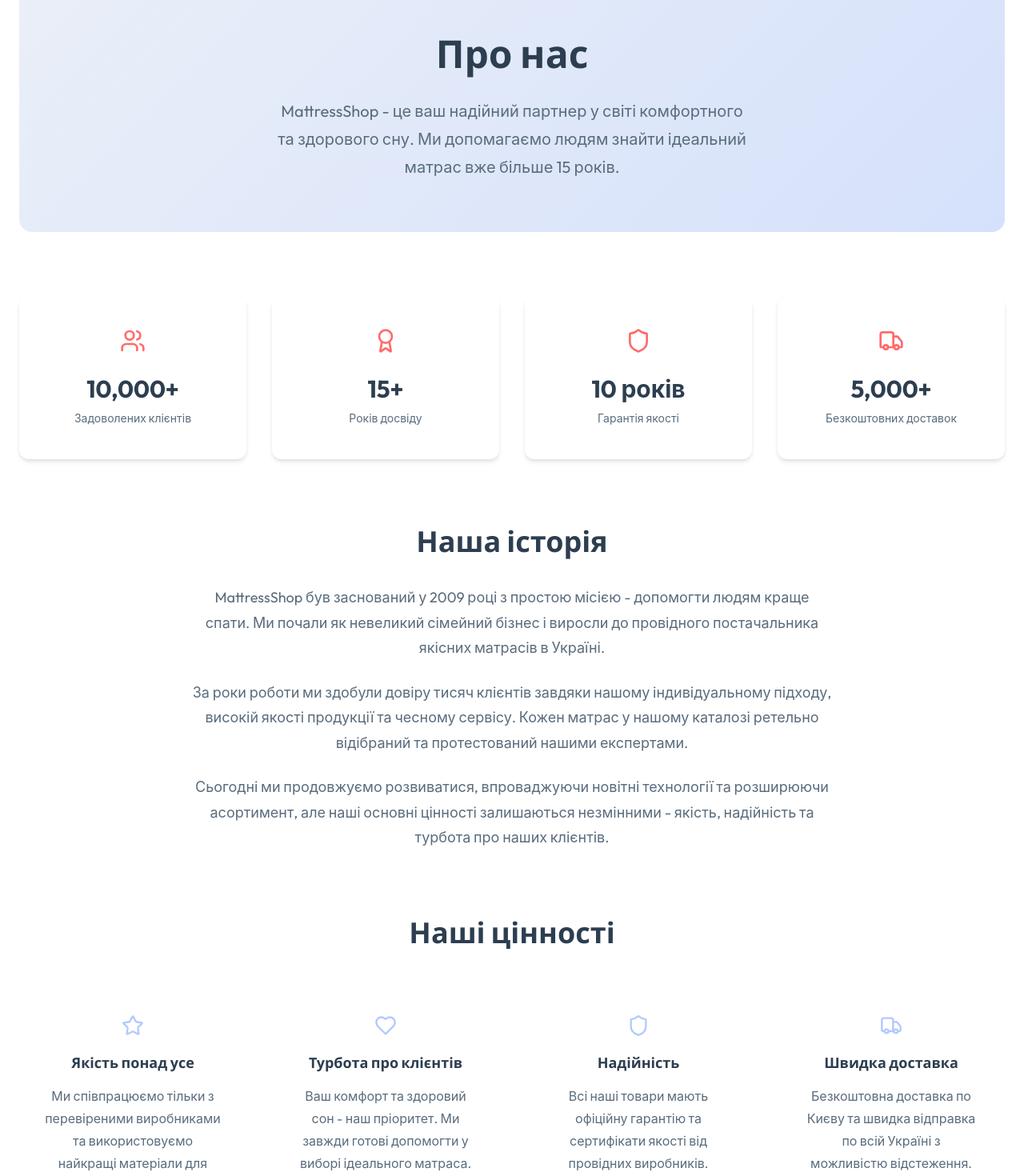
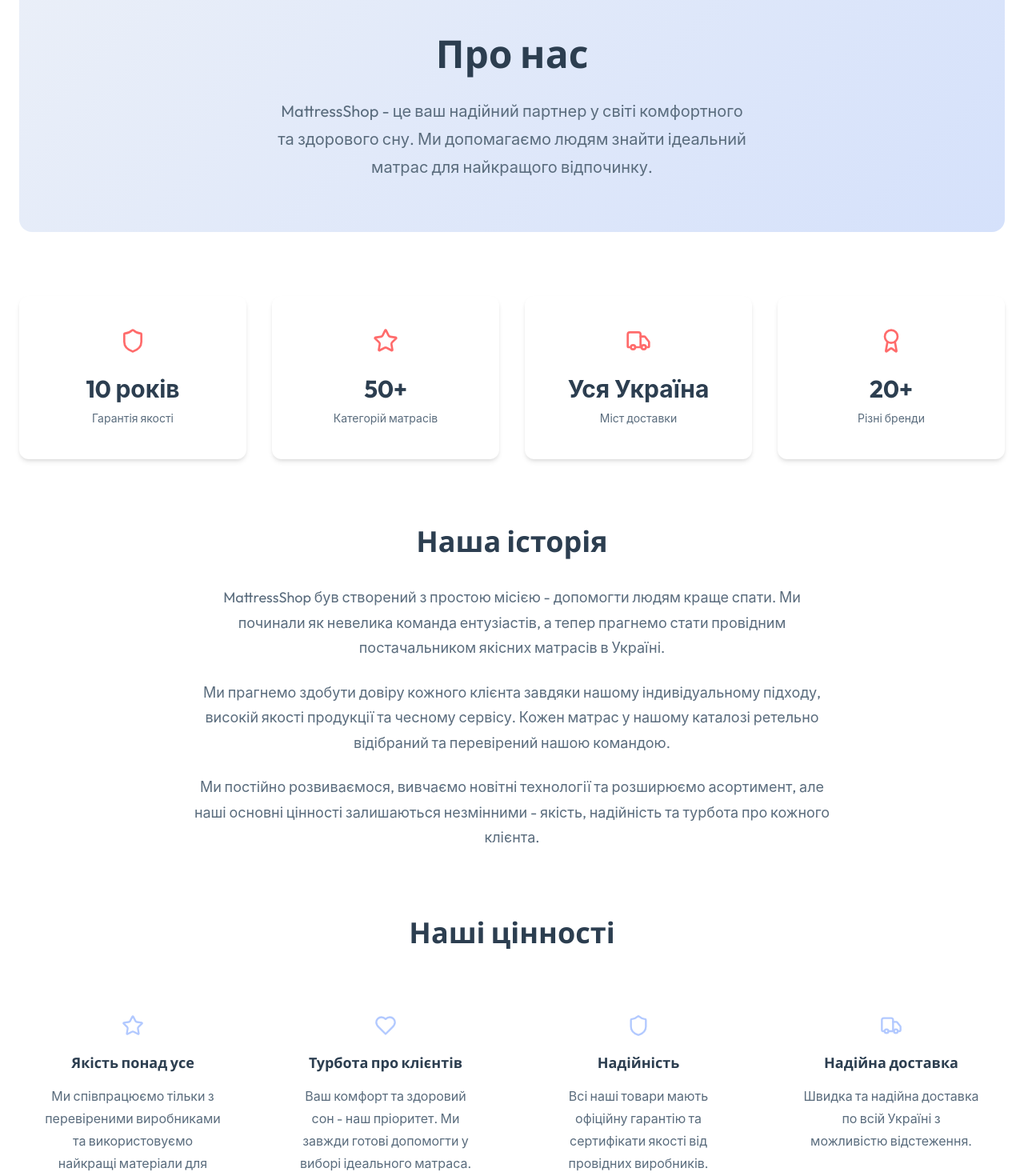
Before and after one commit to Greenfield-Taster/mattress-shop, a React (Vite) app: page /mattress-shop/about in a window 1280 px wide. Shown: the part 140-1610 px from the top of the page at 80% size. Built offline with nearby package versions, Linux system fonts and the light colour scheme.

Commit message:
Change text at about and home pages

```diff
--- a/src/pages/About.jsx
+++ b/src/pages/About.jsx
@@ -1,12 +1,12 @@
 import React from "react";
-import { Star, Shield, Truck, Users, Award, Heart } from "lucide-react";
+import { Star, Shield, Truck, Award, Heart } from "lucide-react";
 
 const About = () => {
   const stats = [
-    { icon: Users, label: "Задоволених клієнтів", value: "10,000+" },
-    { icon: Award, label: "Років досвіду", value: "15+" },
     { icon: Shield, label: "Гарантія якості", value: "10 років" },
-    { icon: Truck, label: "Безкоштовних доставок", value: "5,000+" },
+    { icon: Star, label: "Категорій матрасів", value: "50+" },
+    { icon: Truck, label: "Міст доставки", value: "Уся Україна" },
+    { icon: Award, label: "Різні бренди", value: "20+" },
   ];
 
   const values = [
@@ -30,9 +30,9 @@ const About = () => {
     },
     {
       icon: Truck,
-      title: "Швидка доставка",
+      title: "Надійна доставка",
       description:
-        "Безкоштовна доставка по Києву та швидка відправка по всій Україні з можливістю відстеження.",
+        "Швидка та надійна доставка по всій Україні з можливістю відстеження.",
     },
   ];
 
@@ -45,8 +45,8 @@ const About = () => {
             <h1 className="about__hero-title">Про нас</h1>
             <p className="about__hero-subtitle">
               MattressShop - це ваш надійний партнер у світі комфортного та
-              здорового сну. Ми допомагаємо людям знайти ідеальний матрас вже
-              більше 15 років.
+              здорового сну. Ми допомагаємо людям знайти ідеальний матрас для
+              найкращого відпочинку.
             </p>
           </div>
         </section>
@@ -71,22 +71,22 @@ const About = () => {
           <div className="about__story-content">
             <h2 className="about__story-title">Наша історія</h2>
             <p className="about__story-text">
-              MattressShop був заснований у 2009 році з простою місією -
-              допомогти людям краще спати. Ми почали як невеликий сімейний
-              бізнес і виросли до провідного постачальника якісних матрасів в
+              MattressShop був створений з простою місією -
+              допомогти людям краще спати. Ми починали як невелика команда
+              ентузіастів, а тепер прагнемо стати провідним постачальником якісних матрасів в
               Україні.
             </p>
             <p className="about__story-text">
-              За роки роботи ми здобули довіру тисяч клієнтів завдяки нашому
+              Ми прагнемо здобути довіру кожного клієнта завдяки нашому
               індивідуальному підходу, високій якості продукції та чесному
               сервісу. Кожен матрас у нашому каталозі ретельно відібраний та
-              протестований нашими експертами.
+              перевірений нашою командою.
             </p>
             <p className="about__story-text">
-              Сьогодні ми продовжуємо розвиватися, впроваджуючи новітні
-              технології та розширюючи асортимент, але наші основні цінності
-              залишаються незмінними - якість, надійність та турбота про наших
-              клієнтів.
+              Ми постійно розвиваємося, вивчаємо новітні
+              технології та розширюємо асортимент, але наші основні цінності
+              залишаються незмінними - якість, надійність та турбота про кожного
+              клієнта.
             </p>
           </div>
         </section>
--- a/src/pages/Home.jsx
+++ b/src/pages/Home.jsx
@@ -54,7 +54,7 @@ const Home = () => {
     {
       id: 3,
       title: "Доставка",
-      description: "Безкоштовна доставка по Києву",
+      description: "Швидка доставка по всій Україні",
       icon: Truck,
     },
     {
```
